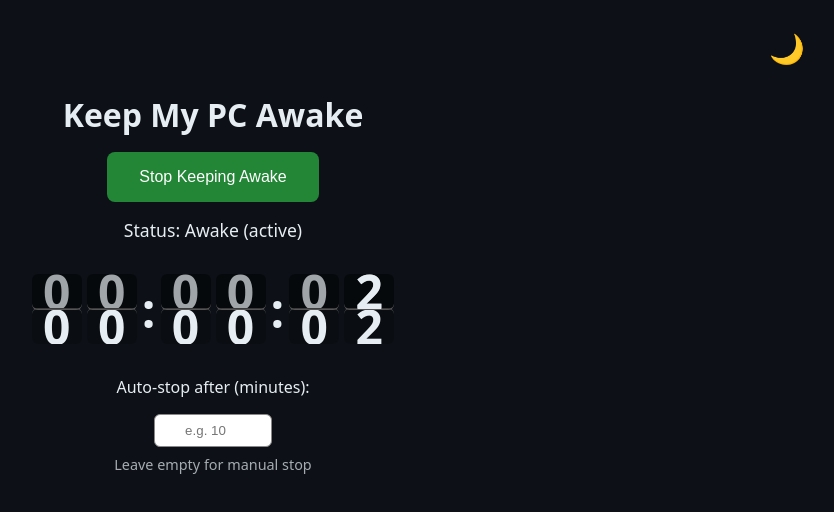
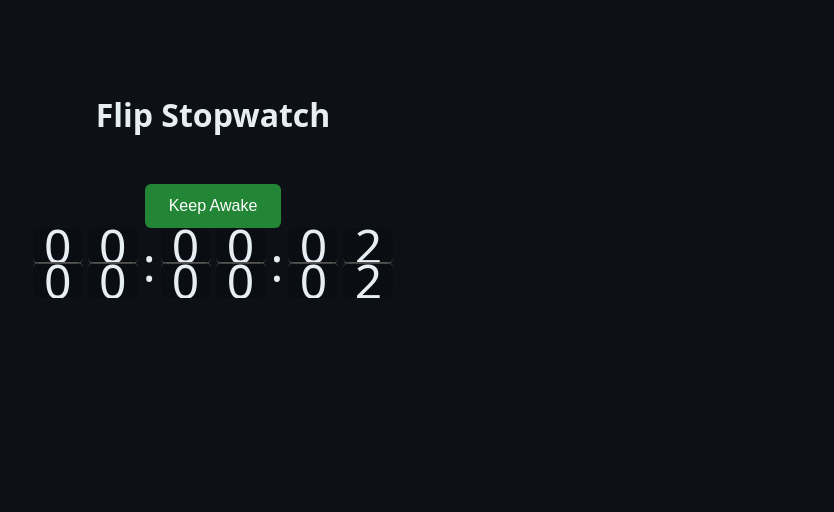
Before and after one commit to neurovolt/keep-my-pc-awake, a plain HTML site: page index.html in a window 1280 px wide. Both pictures are taken after a click on the button "Keep Awake". Shown: the whole page, without its empty margins (427-1261 px from the left). Drawn offline with Linux system fonts and the light colour scheme.

```diff
--- a/index.html
+++ b/index.html
@@ -1,132 +1,60 @@
 <!DOCTYPE html>
 <html lang="en">
 <head>
-  <meta charset="UTF-8" />
-  <meta name="viewport" content="width=device-width, initial-scale=1.0" />
-  <title>Keep My PC Awake</title>
+<meta charset="UTF-8">
+<meta name="viewport" content="width=device-width, initial-scale=1.0">
+<title>Flip Stopwatch</title>
 <style>
-    :root {
-      --bg-dark: #0d1117;
-      --bg-light: #f5f5f5;
-      --text-dark: #e6edf3;
-      --text-light: #1c1c1c;
-      --button-dark: #238636;
-      --button-light: #0078d7;
+body {
+  font-family: system-ui, sans-serif;
+  background: #0d1117;
+  color: #e6edf3;
+  text-align: center;
+  padding-top: 5%;
 }
 
-    body {
-      font-family: system-ui, sans-serif;
-      text-align: center;
-      padding-top: 5%;
-      transition: background 0.5s ease, color 0.5s ease;
-    }
+h1 { margin-bottom: 2rem; }
 
-    body.dark {
-      background: var(--bg-dark);
-      color: var(--text-dark);
-    }
-
-    body.light {
-      background: var(--bg-light);
-      color: var(--text-light);
-    }
-
-    h1 {
-      font-size: 2rem;
-      margin-bottom: 1rem;
-    }
-
-    button {
-      border: none;
-      border-radius: 8px;
-      padding: 1rem 2rem;
-      font-size: 1rem;
-      cursor: pointer;
-      transition: background 0.2s ease, transform 0.2s ease;
-    }
-
-    #toggleButton {
-      background: var(--button-dark);
-      color: white;
-    }
-
-    body.light #toggleButton {
-      background: var(--button-light);
-    }
-
-    button:hover {
-      transform: scale(1.05);
-    }
-
-    #status {
-      margin-top: 1rem;
-      font-size: 1.1rem;
-    }
-
-    #themeToggle {
-      position: fixed;
-      top: 1rem;
-      right: 1rem;
-      background: none;
-      border: none;
-      cursor: pointer;
-      font-size: 1.8rem;
-      transition: transform 0.5s ease;
-    }
-
-    #themeToggle.rotate {
-      transform: rotate(360deg);
-    }
-
-    /* Flip clock */
 .flip-clock {
   display: flex;
   justify-content: center;
-      margin-top: 2rem;
   gap: 5px;
   font-size: 3rem;
-      font-weight: bold;
 }
 
 .flip-digit {
-      position: relative;
   width: 50px;
   height: 70px;
   perspective: 200px;
+  position: relative;
 }
 
-    .digit-top,
-    .digit-bottom,
-    .digit-flip {
+.top, .bottom, .flip-top, .flip-bottom {
   position: absolute;
   left: 0;
   width: 100%;
   height: 50%;
-      overflow: hidden;
-      display: flex;
-      justify-content: center;
-      align-items: center;
+  line-height: 35px;
+  text-align: center;
   background: rgba(0,0,0,0.2);
   border-radius: 6px;
+  overflow: hidden;
+}
+
+.top { top:0; border-bottom: 1px solid #555; }
+.bottom { bottom:0; border-top: 1px solid #555; }
+
+.flip-top, .flip-bottom {
   backface-visibility: hidden;
 }
 
-    .digit-top {
-      top: 0;
-      border-bottom: 1px solid #555;
+.flip-top {
+  top:0;
+  transform-origin: bottom;
 }
-
-    .digit-bottom {
-      bottom: 0;
-      border-top: 1px solid #555;
-    }
-
-    .digit-flip {
-      top: 0;
-      transform-origin: bottom;
-      transform: rotateX(0deg);
-      background: rgba(0,0,0,0.3);
-      border-bottom: 1px solid #555;
+.flip-bottom {
+  bottom:0;
+  transform-origin: top;
 }
 
 .separator {
@@ -135,168 +63,105 @@
   font-size: 3rem;
 }
 
-    input {
-      padding: 0.5rem;
+button {
+  margin-top: 1rem;
+  padding: 0.8rem 1.5rem;
+  font-size: 1rem;
+  cursor: pointer;
+  border: none;
   border-radius: 6px;
-      border: 1px solid #888;
-      width: 100px;
-      text-align: center;
-    }
-
-    .timer {
-      margin-top: 2rem;
-    }
-
-    .note {
-      font-size: 0.9rem;
-      opacity: 0.7;
-      margin-top: 0.5rem;
+  background: #238636;
+  color: white;
 }
 </style>
 </head>
-<body class="dark">
-  <button id="themeToggle" title="Toggle theme">🌙</button>
-  <h1>Keep My PC Awake</h1>
-
-  <button id="toggleButton">Keep Awake</button>
-  <div id="status">Status: Inactive</div>
-
+<body>
+<h1>Flip Stopwatch</h1>
+<button id="toggle">Keep Awake</button>
 <div class="flip-clock" id="flipClock">
-    <div class="flip-digit" id="hourTens"><div class="digit-top">0</div><div class="digit-bottom">0</div><div class="digit-flip"></div></div>
-    <div class="flip-digit" id="hourOnes"><div class="digit-top">0</div><div class="digit-bottom">0</div><div class="digit-flip"></div></div>
+  <div class="flip-digit" id="hT"><div class="top">0</div><div class="bottom">0</div></div>
+  <div class="flip-digit" id="hO"><div class="top">0</div><div class="bottom">0</div></div>
   <div class="separator">:</div>
-    <div class="flip-digit" id="minTens"><div class="digit-top">0</div><div class="digit-bottom">0</div><div class="digit-flip"></div></div>
-    <div class="flip-digit" id="minOnes"><div class="digit-top">0</div><div class="digit-bottom">0</div><div class="digit-flip"></div></div>
+  <div class="flip-digit" id="mT"><div class="top">0</div><div class="bottom">0</div></div>
+  <div class="flip-digit" id="mO"><div class="top">0</div><div class="bottom">0</div></div>
   <div class="separator">:</div>
-    <div class="flip-digit" id="secTens"><div class="digit-top">0</div><div class="digit-bottom">0</div><div class="digit-flip"></div></div>
-    <div class="flip-digit" id="secOnes"><div class="digit-top">0</div><div class="digit-bottom">0</div><div class="digit-flip"></div></div>
-  </div>
-
-  <div class="timer">
-    <p>Auto-stop after (minutes):</p>
-    <input type="number" id="timerInput" min="1" max="600" placeholder="e.g. 10" />
-    <div class="note">Leave empty for manual stop</div>
+  <div class="flip-digit" id="sT"><div class="top">0</div><div class="bottom">0</div></div>
+  <div class="flip-digit" id="sO"><div class="top">0</div><div class="bottom">0</div></div>
 </div>
 
 <script>
-    let wakeLock = null;
-    const button = document.getElementById("toggleButton");
-    const statusText = document.getElementById("status");
-    const themeToggle = document.getElementById("themeToggle");
-    const body = document.body;
-    const timerInput = document.getElementById("timerInput");
+let running = false;
+let startTime = 0;
+let interval;
 
-    let startTime = null;
-    let elapsedInterval = null;
-    let autoStopTimeout = null;
-
-    // Flip digit elements
 const digits = {
-      hT: document.getElementById("hourTens"),
-      hO: document.getElementById("hourOnes"),
-      mT: document.getElementById("minTens"),
-      mO: document.getElementById("minOnes"),
-      sT: document.getElementById("secTens"),
-      sO: document.getElementById("secOnes")
+  hT: document.getElementById("hT"),
+  hO: document.getElementById("hO"),
+  mT: document.getElementById("mT"),
+  mO: document.getElementById("mO"),
+  sT: document.getElementById("sT"),
+  sO: document.getElementById("sO")
 };
 
-    function updateFlip(digitElem, newNum) {
-      const top = digitElem.querySelector(".digit-top");
-      const bottom = digitElem.querySelector(".digit-bottom");
-      const flip = digitElem.querySelector(".digit-flip");
+function pad(num){return num.toString().padStart(2,'0');}
 
-      if (top.textContent === String(newNum)) return;
+function flip(digitElem, newNum){
+  const top = digitElem.querySelector(".top");
+  const bottom = digitElem.querySelector(".bottom");
 
-      flip.textContent = newNum;
-      flip.style.transform = "rotateX(0deg)";
-      flip.style.transition = "none";
-      requestAnimationFrame(() => {
-        flip.style.transition = "transform 0.3s ease-in";
-        flip.style.transform = "rotateX(-180deg)";
-      });
+  if(top.textContent==newNum) return;
 
-      setTimeout(() => {
-        top.textContent = newNum;
-        bottom.textContent = newNum;
-        flip.style.transition = "none";
-        flip.style.transform = "rotateX(0deg)";
-      }, 300);
+  const flipTop = document.createElement("div");
+  flipTop.className = "flip-top";
+  flipTop.textContent = top.textContent;
+
+  const flipBottom = document.createElement("div");
+  flipBottom.className = "flip-bottom";
+  flipBottom.textContent = newNum;
+
+  digitElem.appendChild(flipTop);
+  digitElem.appendChild(flipBottom);
+
+  flipTop.style.transform="rotateX(0deg)";
+  flipTop.style.transition="transform 0.3s ease-in";
+  requestAnimationFrame(()=>flipTop.style.transform="rotateX(-180deg)");
+
+  flipBottom.style.transform="rotateX(180deg)";
+  flipBottom.style.transition="transform 0.3s ease-out";
+  requestAnimationFrame(()=>flipBottom.style.transform="rotateX(0deg)");
+
+  setTimeout(()=>{
+    top.textContent=newNum;
+    bottom.textContent=newNum;
+    flipTop.remove();
+    flipBottom.remove();
+  },300);
 }
 
-    function startClock() {
-      startTime = Date.now();
-      elapsedInterval = setInterval(() => {
-        const elapsed = Date.now() - startTime;
-        const hours = Math.floor(elapsed / 3600000);
-        const mins = Math.floor((elapsed % 3600000) / 60000);
-        const secs = Math.floor((elapsed % 60000) / 1000);
-
-        updateFlip(digits.hT, Math.floor(hours / 10));
-        updateFlip(digits.hO, hours % 10);
-        updateFlip(digits.mT, Math.floor(mins / 10));
-        updateFlip(digits.mO, mins % 10);
-        updateFlip(digits.sT, Math.floor(secs / 10));
-        updateFlip(digits.sO, secs % 10);
-      }, 1000);
+function updateClock(){
+  const elapsed = Math.floor((Date.now()-startTime)/1000);
+  const h = Math.floor(elapsed/3600);
+  const m = Math.floor((elapsed%3600)/60);
+  const s = elapsed%60;
+  const [h1,h2] = pad(h).split('');
+  const [m1,m2] = pad(m).split('');
+  const [s1,s2] = pad(s).split('');
+  flip(digits.hT,h1);
+  flip(digits.hO,h2);
+  flip(digits.mT,m1);
+  flip(digits.mO,m2);
+  flip(digits.sT,s1);
+  flip(digits.sO,s2);
 }
 
-    function stopClock() {
-      clearInterval(elapsedInterval);
-      for (let key in digits) updateFlip(digits[key], 0);
-    }
-
-    // Wake Lock control
-    async function requestWakeLock() {
-      try {
-        wakeLock = await navigator.wakeLock.request("screen");
-        startClock();
-        statusText.textContent = "Status: Awake (active)";
-        button.textContent = "Stop Keeping Awake";
-
-        const minutes = parseInt(timerInput.value);
-        if (!isNaN(minutes) && minutes > 0) {
-          autoStopTimeout = setTimeout(stopWakeLock, minutes * 60 * 1000);
-        }
-
-        wakeLock.addEventListener("release", () => {
-          stopClock();
-          statusText.textContent = "Status: Inactive";
-          button.textContent = "Keep Awake";
-        });
-      } catch (err) {
-        statusText.textContent = "Wake Lock not supported or blocked by browser.";
-        console.error(err);
-      }
-    }
-
-    function stopWakeLock() {
-      if (wakeLock) {
-        wakeLock.release();
-        wakeLock = null;
-      }
-      stopClock();
-      clearTimeout(autoStopTimeout);
-    }
-
-    button.addEventListener("click", async () => {
-      if (wakeLock) {
-        stopWakeLock();
+document.getElementById("toggle").addEventListener("click",()=>{
+  if(running){
+    clearInterval(interval);
+    running=false;
   } else {
-        await requestWakeLock();
-      }
-    });
-
-    // Theme toggle
-    themeToggle.addEventListener("click", () => {
-      themeToggle.classList.add("rotate");
-      setTimeout(() => themeToggle.classList.remove("rotate"), 500);
-
-      if (body.classList.contains("dark")) {
-        body.classList.replace("dark", "light");
-        themeToggle.textContent = "☀️";
-      } else {
-        body.classList.replace("light", "dark");
-        themeToggle.textContent = "🌙";
+    startTime=Date.now();
+    interval=setInterval(updateClock,1000);
+    running=true;
   }
 });
 </script>
```
Lines whose indentation alone changed are shown as unchanged.
